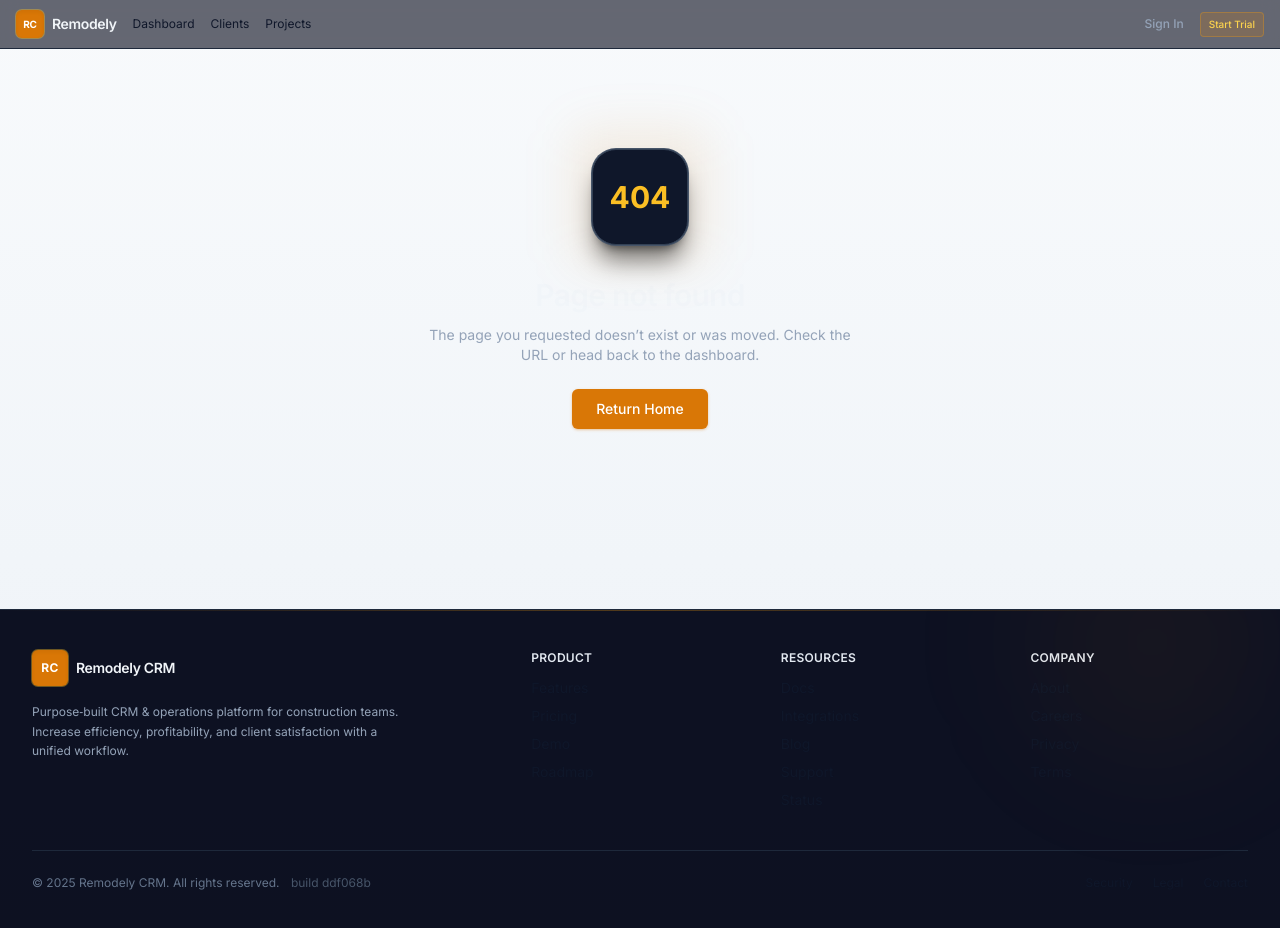
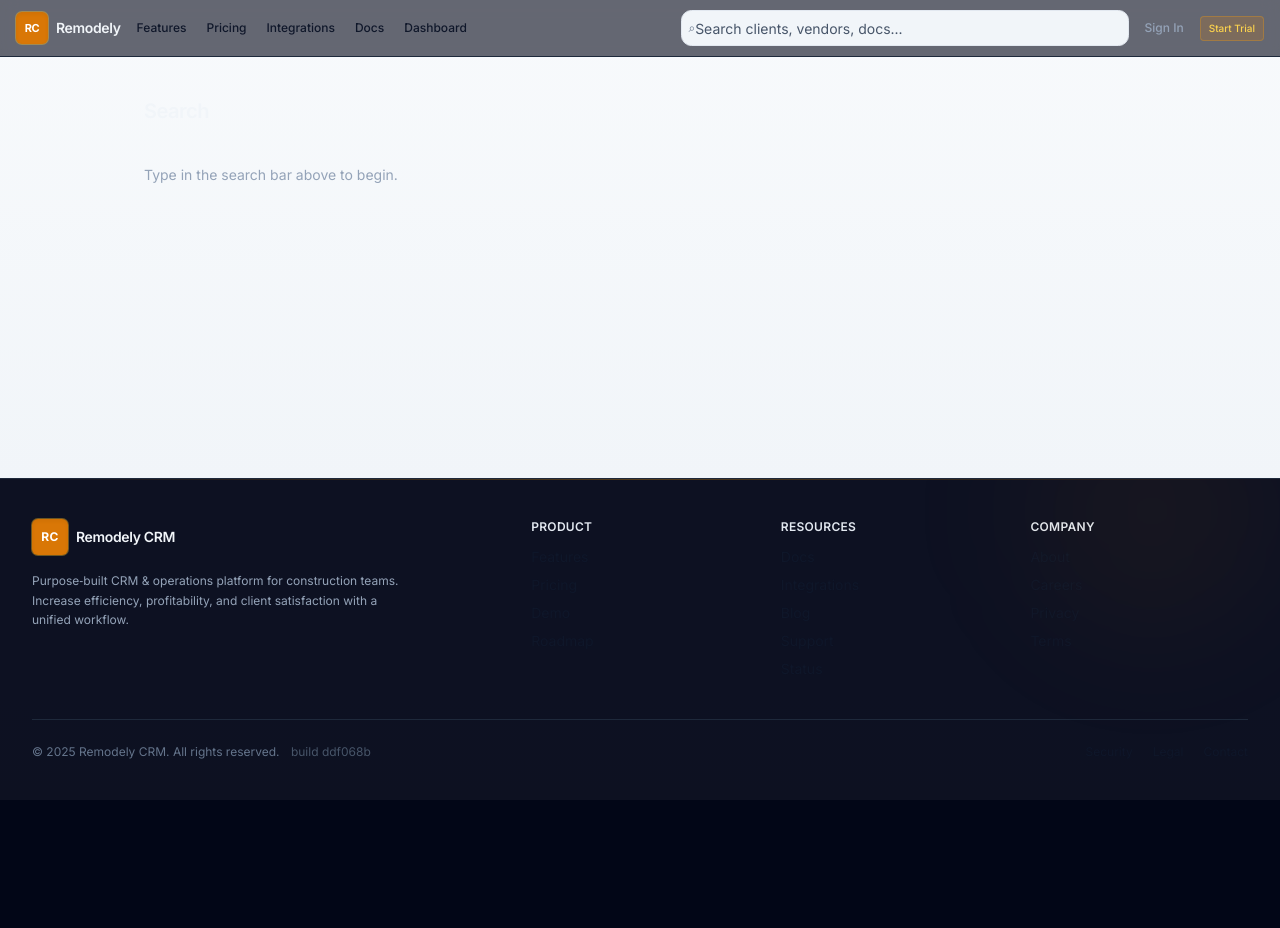
Before and after one commit to SGK112/CRM, a Next.js app in the folder apps/frontend/: page /search in a window 1280 px wide. Before the commit this address had no page. Shown: the top 928 px of the page. After the commit the page ends 800 px from the top, so only its background shows below. Built offline with nearby package versions, Linux system fonts and the light colour scheme.

Commit message:
feat(ui): global persistent header with unified search + /search page; fix package.json formatting

```diff
--- a/apps/frontend/package.json
+++ b/apps/frontend/package.json
@@ -31,7 +31,7 @@
     "react-dropzone": "^14.2.0",
     "react-hook-form": "^7.46.0",
     "react-hot-toast": "^2.4.0",
-    "react-query": "^3.39.0",
+  "react-query": "^3.39.0",
   "papaparse": "^5.4.1",
     "recharts": "^2.8.0",
     "socket.io-client": "^4.7.0",
--- a/apps/frontend/src/app/layout.tsx
+++ b/apps/frontend/src/app/layout.tsx
@@ -1,7 +1,8 @@
 import './globals.css'
 import { Inter } from 'next/font/google'
 import { Providers } from './providers'
-import { ConditionalTopBar, ConditionalFooter } from '../components/ConditionalLayout'
+import { ConditionalFooter } from '../components/ConditionalLayout'
+import { TopBar } from '../components/top-bar'
 
 const inter = Inter({ subsets: ['latin'] })
 
@@ -21,7 +22,7 @@ export default function RootLayout({ children }: { children: React.ReactNode })
       <body className={inter.className + ' bg-slate-950 text-slate-100 antialiased'}>
         <Providers>
           <div className="flex min-h-screen flex-col">
-            <ConditionalTopBar />
+            <TopBar />
             <main className="flex-1">
               {children}
             </main>
--- /dev/null
+++ b/apps/frontend/src/app/search/page.tsx
@@ -0,0 +1,52 @@
+import React from 'react';
+import { Suspense } from 'react';
+import Link from 'next/link';
+import { notFound } from 'next/navigation';
+
+async function fetchJSON(url:string) {
+  try { const r = await fetch(url,{ cache:'no-store' }); if(!r.ok) return null; return r.json(); } catch { return null; }
+}
+
+async function Results({ q }: { q:string }) {
+  if(!q) return <div className="text-sm text-slate-400">Type in the search bar above to begin.</div>;
+  const [clients, vendors] = await Promise.all([
+    fetchJSON(process.env.NEXT_PUBLIC_API_URL+`/clients?limit=5&search=${encodeURIComponent(q)}`),
+    fetchJSON(process.env.NEXT_PUBLIC_API_URL+`/vendors?limit=5&search=${encodeURIComponent(q)}`)
+  ]);
+  if(!clients && !vendors) return <div className="text-sm text-red-400">Search service unavailable.</div>;
+  return (
+    <div className="space-y-8">
+      <section>
+        <h2 className="text-[11px] font-semibold uppercase tracking-wide text-slate-500 mb-2">Clients</h2>
+        <div className="space-y-1">
+          {(clients?.items||[]).length ? clients.items.map((c:any)=> (
+            <Link key={c._id} href={`/dashboard/clients?id=${c._id}`} className="block px-3 py-2 rounded bg-slate-900/60 hover:bg-slate-900/80 text-xs text-slate-200">{c.name}</Link>
+          )): <div className="text-xs text-slate-600">No matches</div>}
+        </div>
+      </section>
+      <section>
+        <h2 className="text-[11px] font-semibold uppercase tracking-wide text-slate-500 mb-2">Vendors</h2>
+        <div className="space-y-1">
+          {(vendors?.items||[]).length ? vendors.items.map((v:any)=> (
+            <Link key={v._id} href={`/dashboard/vendors?id=${v._id}`} className="block px-3 py-2 rounded bg-slate-900/60 hover:bg-slate-900/80 text-xs text-slate-200">{v.name}</Link>
+          )): <div className="text-xs text-slate-600">No matches</div>}
+        </div>
+      </section>
+    </div>
+  );
+}
+
+export default async function SearchPage({ searchParams }: any) {
+  const q = (searchParams?.q||'').toString();
+  return (
+    <div className="max-w-5xl mx-auto px-4 py-10 space-y-10">
+      <div>
+        <h1 className="text-xl font-semibold tracking-tight text-slate-100">Search</h1>
+        {q && <p className="text-sm text-slate-500 mt-1">Results for: <span className="text-slate-300">{q}</span></p>}
+      </div>
+      <Suspense fallback={<div className="text-xs text-slate-500">Loading…</div>}>
+        <Results q={q} />
+      </Suspense>
+    </div>
+  );
+}
--- a/apps/frontend/src/components/ConditionalLayout.tsx
+++ b/apps/frontend/src/components/ConditionalLayout.tsx
@@ -1,26 +1,7 @@
 'use client';
 
 import { usePathname } from 'next/navigation';
-import { TopBar } from './top-bar';
+// TopBar now rendered globally in layout; keep placeholder export if imports linger.
+export function ConditionalTopBar() { return null; }
 
-export function ConditionalTopBar() {
-  const pathname = usePathname();
-
-  // Don't show TopBar on dashboard pages, trial pages, demo pages, or if no pathname available
-  if (!pathname || pathname.startsWith('/dashboard') || pathname.startsWith('/trial') || pathname.startsWith('/demo')) {
-    return null;
-  }
-
-  return <TopBar />;
-}
-
-export function ConditionalFooter({ children }: { children: React.ReactNode }) {
-  const pathname = usePathname();
-
-  // Don't show footer on dashboard pages, trial pages, demo pages, or if no pathname available
-  if (!pathname || pathname.startsWith('/dashboard') || pathname.startsWith('/trial') || pathname.startsWith('/demo')) {
-    return null;
-  }
-
-  return <>{children}</>;
-}
+export function ConditionalFooter({ children }: { children: React.ReactNode }) { return <>{children}</>; }
--- a/apps/frontend/src/components/top-bar.tsx
+++ b/apps/frontend/src/components/top-bar.tsx
@@ -2,6 +2,8 @@
 import React from 'react';
 import Link from 'next/link';
 import { useSubscription } from './subscription-context';
+import { useRouter, useSearchParams } from 'next/navigation';
+import { useState, useEffect } from 'react';
 
 function Badge() {
   const { plan, status, trialEndsAt, loading } = useSubscription();
@@ -17,19 +19,39 @@ function Badge() {
 }
 
 export function TopBar() {
+  const router = useRouter();
+  const params = useSearchParams();
+  const initialQ = params.get('q') || '';
+  const [q,setQ] = useState(initialQ);
+  useEffect(()=> { setQ(initialQ); }, [initialQ]);
+
+  const submit = (e:React.FormEvent) => {
+    e.preventDefault();
+    const qs = q.trim();
+    if(!qs) { router.push('/search'); return; }
+    router.push(`/search?q=${encodeURIComponent(qs)}`);
+  };
   return (
-    <div className="sticky top-0 z-40 w-full border-b border-slate-800 bg-slate-950/80 backdrop-blur supports-[backdrop-filter]:bg-slate-950/60">
-      <div className="mx-auto flex h-12 items-center gap-4 px-4">
-        <Link href="/" className="flex items-center gap-2 text-sm font-semibold tracking-tight text-slate-100">
-          <span className="h-7 w-7 rounded-md bg-amber-600 flex items-center justify-center text-[10px] font-bold text-white shadow-inner ring-1 ring-amber-400/40">RC</span>
-          <span>Remodely</span>
+    <div className="sticky top-0 z-50 w-full border-b border-slate-800 bg-slate-950/85 backdrop-blur supports-[backdrop-filter]:bg-slate-950/60">
+      <div className="mx-auto flex h-14 items-center gap-4 px-4 max-w-7xl">
+        <Link href="/" className="flex items-center gap-2 text-sm font-semibold tracking-tight text-slate-100 group">
+          <span className="h-8 w-8 rounded-md bg-amber-600 flex items-center justify-center text-[11px] font-bold text-white shadow-inner ring-1 ring-amber-400/40 group-hover:scale-[1.03] transition">RC</span>
+          <span className="hidden sm:inline">Remodely</span>
         </Link>
-        <nav className="flex items-center gap-4 text-xs text-slate-400">
+        <nav className="hidden md:flex items-center gap-5 text-xs font-medium text-slate-400">
+          <Link href="/features" className="hover:text-amber-300">Features</Link>
+          <Link href="/pricing" className="hover:text-amber-300">Pricing</Link>
+          <Link href="/integrations" className="hover:text-amber-300">Integrations</Link>
+          <Link href="/docs" className="hover:text-amber-300">Docs</Link>
           <Link href="/dashboard" className="hover:text-amber-300">Dashboard</Link>
-          <Link href="/clients" className="hover:text-amber-300">Clients</Link>
-          <Link href="/projects" className="hover:text-amber-300">Projects</Link>
         </nav>
-        <div className="ml-auto flex items-center gap-4">
+        <form onSubmit={submit} className="flex-1 flex items-center max-w-md ml-auto">
+          <div className="relative w-full">
+            <input value={q} onChange={e=>setQ(e.target.value)} placeholder="Search clients, vendors, docs..." className="input pl-8 h-9 text-xs bg-slate-900/70 border-slate-700 focus:border-amber-500/60 focus:ring-amber-500/30" />
+            <span className="absolute left-2 top-1/2 -translate-y-1/2 text-slate-500 text-xs pointer-events-none">⌕</span>
+          </div>
+        </form>
+        <div className="hidden sm:flex items-center gap-4">
           <Link href="/auth/login" className="text-xs font-medium text-slate-400 hover:text-slate-200 transition">Sign In</Link>
           <Badge />
         </div>
```
